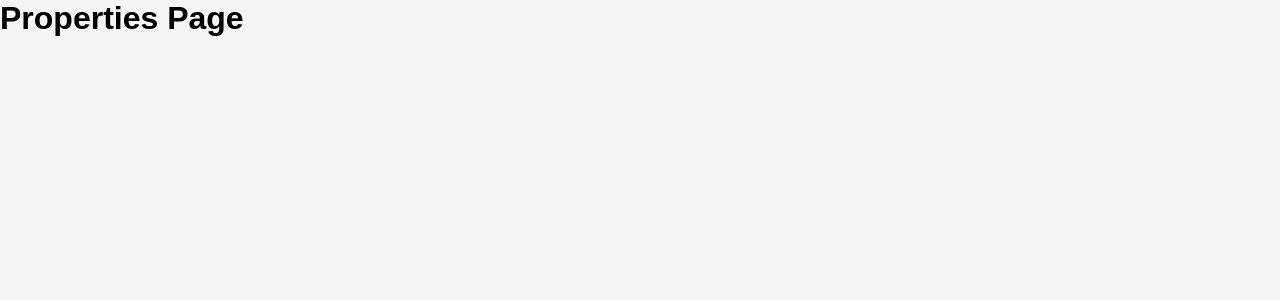
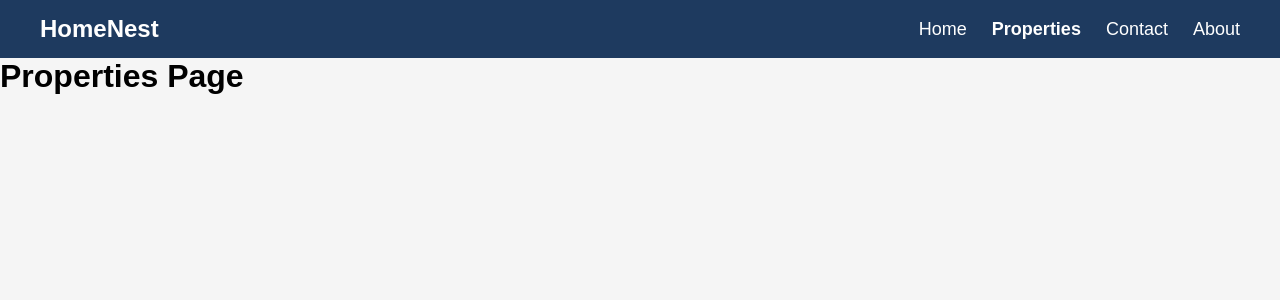
Before and after one commit to rinku-001/HomeNest, a React (Vite) app: page /properties in a window 1280 px wide. Shown: the top 300 px of the page. Built offline with nearby package versions, Linux system fonts and the light colour scheme.

Commit message:
Navbar component added

```diff
--- a/src/App.jsx
+++ b/src/App.jsx
@@ -4,15 +4,20 @@ import Home from "./pages/Home";
 import Properties from "./pages/Properties";
 import Contact from "./pages/Contact";
 import About from "./pages/About";
+import Navbar from "./components/Navbar/Navbar";
 
 function App() {
     return (
+        <>
+            <Navbar />
+
             <Routes>
                 <Route path="/" element={<Home />} />
                 <Route path="/properties" element={<Properties />} />
                 <Route path="/contact" element={<Contact />} />
                 <Route path="/about" element={<About />} />
             </Routes>
+        </>
     );
 }
 
--- /dev/null
+++ b/src/components/Navbar/Navbar.jsx
@@ -0,0 +1,60 @@
+import { NavLink } from "react-router-dom";
+import styles from "./Navbar.module.css";
+
+function Navbar() {
+    return (
+        <nav className={styles.navbar}>
+            <div className={styles.logo}>
+                HomeNest
+            </div>
+
+            <ul className={styles.navLinks}>
+                <li>
+                    <NavLink
+                        to="/"
+                        className={({ isActive }) =>
+                            isActive ? styles.active : ""
+                        }
+                    >
+                        Home
+                    </NavLink>
+                </li>
+
+                <li>
+                    <NavLink
+                        to="/properties"
+                        className={({ isActive }) =>
+                            isActive ? styles.active : ""
+                        }
+                    >
+                        Properties
+                    </NavLink>
+                </li>
+
+                <li>
+                    <NavLink
+                        to="/contact"
+                        className={({ isActive }) =>
+                            isActive ? styles.active : ""
+                        }
+                    >
+                        Contact
+                    </NavLink>
+                </li>
+
+                <li>
+                    <NavLink
+                        to="/about"
+                        className={({ isActive }) =>
+                            isActive ? styles.active : ""
+                        }
+                    >
+                        About
+                    </NavLink>
+                </li>
+            </ul>
+        </nav>
+    );
+}
+
+export default Navbar;
--- /dev/null
+++ b/src/components/Navbar/Navbar.module.css
@@ -0,0 +1,30 @@
+.navbar{
+    display:flex;
+    justify-content:space-between;
+    align-items:center;
+    background-color:#1e3a5f;
+    padding:15px 40px;
+}
+
+.logo{
+    color:white;
+    font-size:24px;
+    font-weight:bold;
+}
+
+.navLinks{
+    display:flex;
+    list-style:none;
+    gap:25px;
+}
+
+.navLinks a{
+    color:white;
+    text-decoration:none;
+    font-size:18px;
+}
+
+.active{
+    color:yellow;
+    font-weight:bold;
+}
```
Lines whose indentation alone changed are shown as unchanged.
